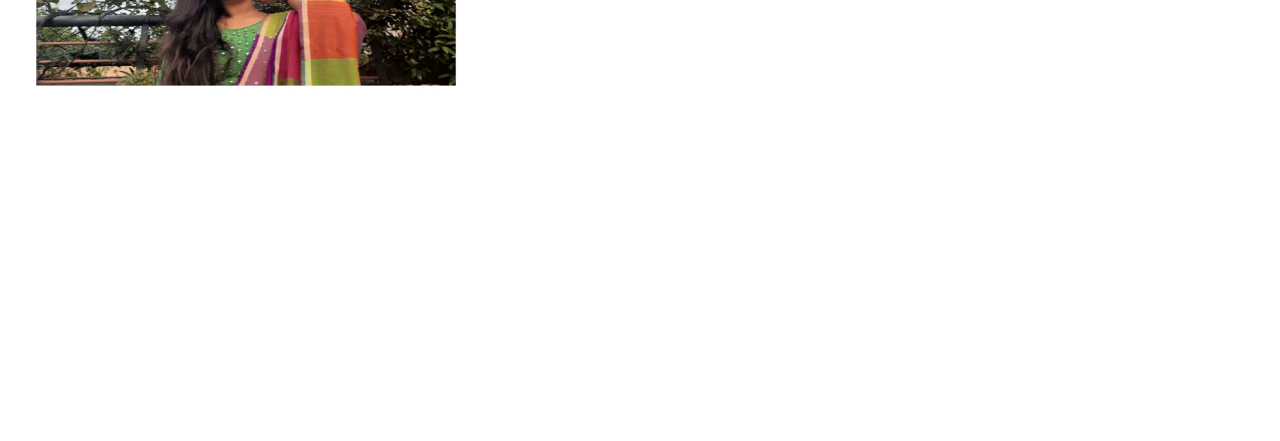
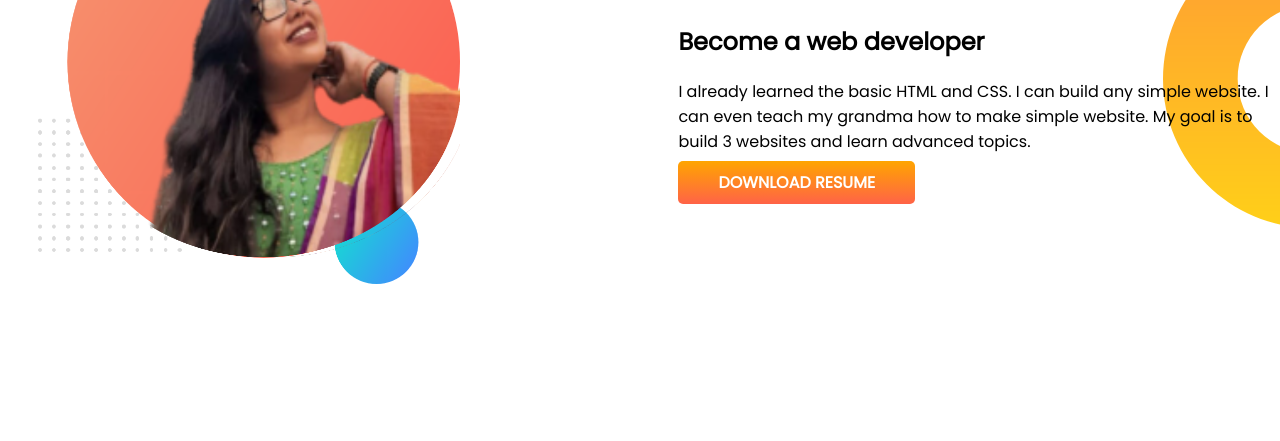
Before and after one commit to TonusreeRoy/developer-portfoli, a plain HTML site: page index.html in a window 1280 px wide. Shown: the part 747-1188 px from the top of the page. Before the commit the page ends 962 px from the top, so only its background shows below. Drawn offline with Linux system fonts and the light colour scheme.

Commit message:
dream added

```diff
--- a/index.html
+++ b/index.html
@@ -21,21 +21,23 @@
             <p>You might saw me jumping, climbing buildings, and stopping trains. But nobody pays me a dime for that
                 work. That's why I am learning and mastering web development. I will not stop until I become the Web
                 Development Hero.</p>
-            <a class="link-button" target="_blank" href="https://www.linkedin.com/company/programminghero/">HIRE ME</a>
+            <a class="link-button" target="_blank" clashref="https://www.linkedin.com/company/programminghero/">HIRE
+                ME</a>
         </div>
         <div class="half-width">
             <img src="project pic/pic1_n.jpg" alt="">
         </div>
     </section>
-    <section>
-        <div class="mid-width">
-            <img src="project pic/pic2.jpg" alt="">
+    <section class="dream-big">
+        <div class="half-width">
+            <img src="project pic/my-bg (1).png" alt="">
         </div>
-        <div class="mid-width">
+        <div class="half-width">
             <h1>Dream Big</h1>
-            <h3>Become a web developer</h3>
+            <h2>Become a web developer</h2>
             <p>I already learned the basic HTML and CSS. I can build any simple website. I can even teach my grandma how
                 to make simple website. My goal is to build 3 websites and learn advanced topics.</p>
+            <a class="link-button" target="_blank" href="">DOWNLOAD RESUME</a>
         </div>
     </section>
 </body>
--- a/style.css
+++ b/style.css
@@ -10,6 +10,7 @@ h1{
 }
 section{
     display: flex;
+    margin-bottom: 150px;
 }
 .half-width{
     width: 50%;
@@ -31,14 +32,10 @@ section{
     background-image: url(images/top-banner.png);
     background-repeat: no-repeat;
 }
+.dream-big{
+    background-image: url(images/dream-bg.png);
+    background-repeat: no-repeat;
+    background-position:right;
 
 
-
-.mid-width{
-    width: 50%;
-    padding-right: 2%;
 }
-.mid-width img{
-    width: 80%;
-    height: 80%;
-}
```
